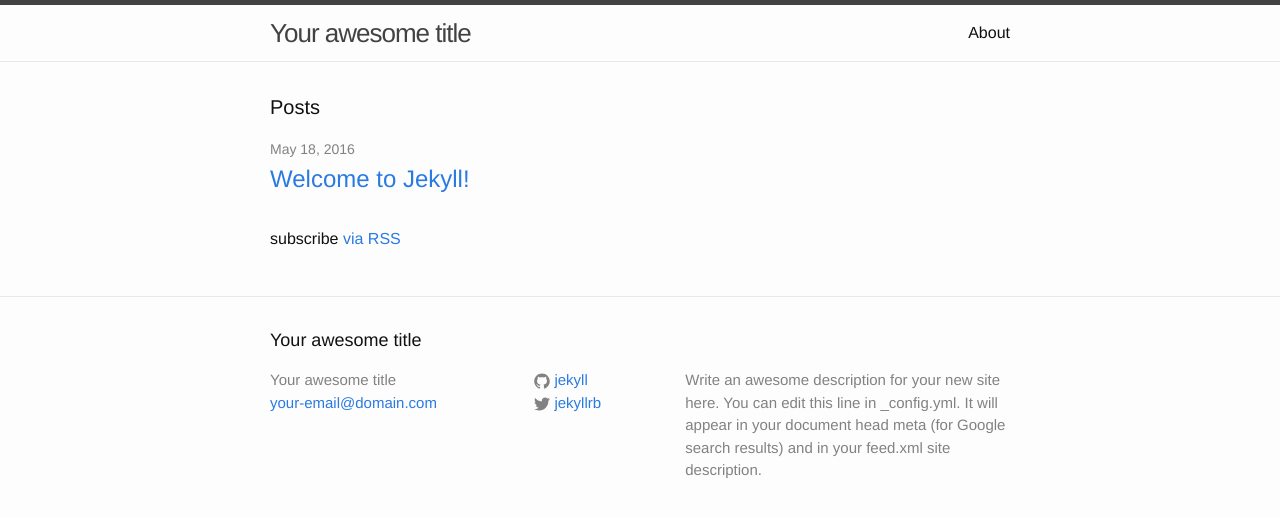
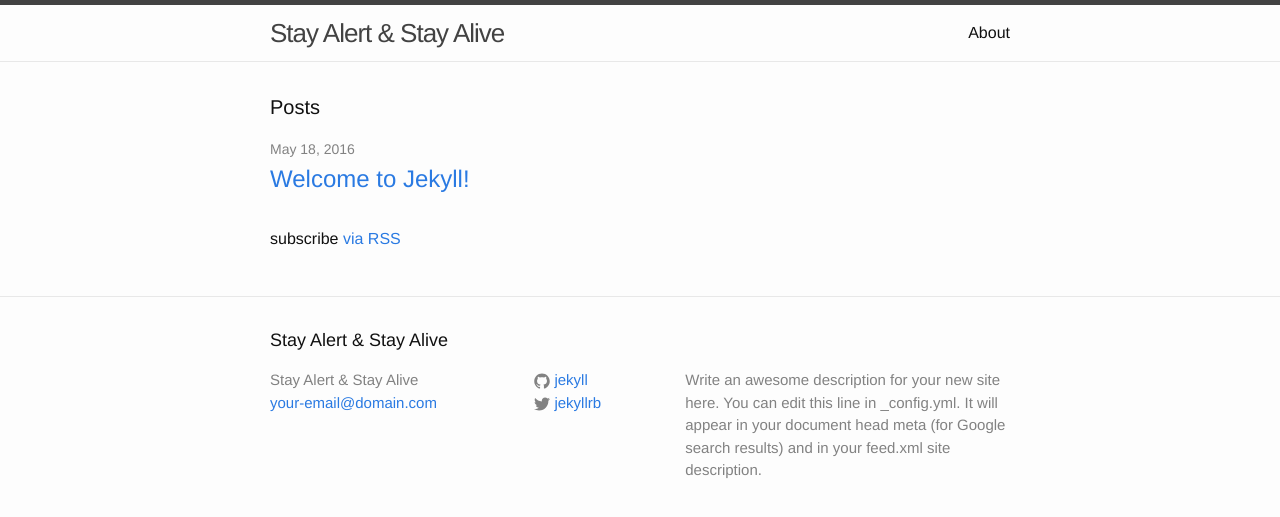
Before and after one commit to m-n-rob/m-n-rob.github.io, a Jekyll site: the page built from index.html, in a window 1280 px wide. Shown: the top 517 px of the page. Built offline with Jekyll 4.4.1, drawn with Linux system fonts in a browser that asks for light colours.

Commit message:
Update _config.yml

```diff
--- a/_config.yml
+++ b/_config.yml
@@ -6,7 +6,7 @@
 # 'jekyll serve'. If you change this file, please restart the server process.
 
 # Site settings
-title: Your awesome title
+title: Stay Alert & Stay Alive
 email: your-email@domain.com
 description: > # this means to ignore newlines until "baseurl:"
   Write an awesome description for your new site here. You can edit this
```
